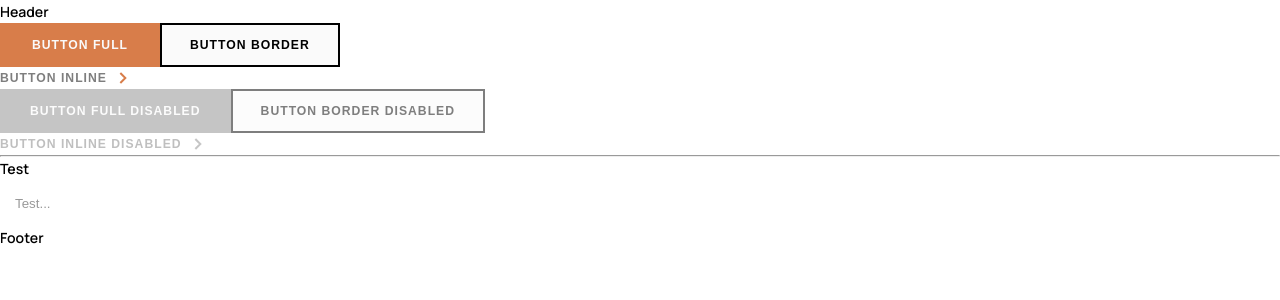
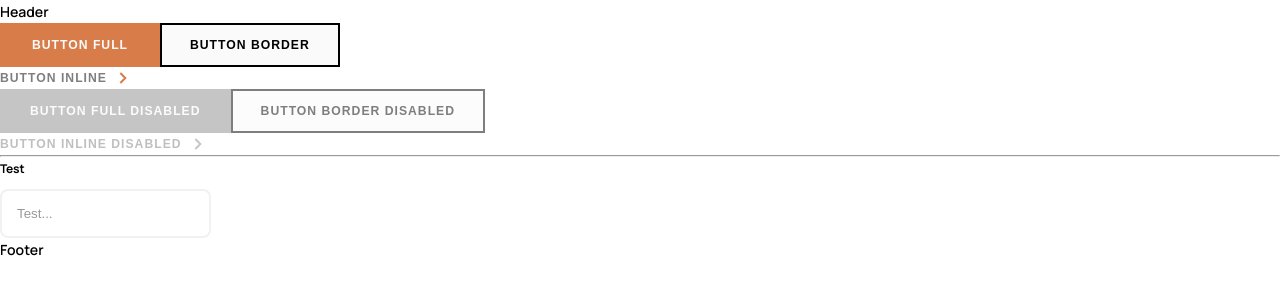
Before and after one commit to Arteque/audiophileshop, a React (Vite) app: page / in a window 1280 px wide. Shown: the top 300 px of the page. Built offline with nearby package versions, Linux system fonts and the light colour scheme.

Commit message:
Input Components Styling

```diff
--- a/src/Components/Form/inputs/InputText.module.scss
+++ b/src/Components/Form/inputs/InputText.module.scss
@@ -1,13 +1,19 @@
-.inputContainer{
-    label{
-        display:block;
+.inputContainer {
+  label {
+    display: block;
+    font-size: 12px;
+    letter-spacing: -0.21px;
+    font-weight: bold;
+    color: var(--clr-ntr-100);
+    margin-block-end: 8px;
+  }
+  input {
+    padding: 1rem;
+    border: 2px solid var(--clr-ntr-300);
+    border-radius: 8px;
+    &::placeholder {
+      color: var(--clr-ntr-100);
+      opacity: 0.4;
     }
-    input{
-        padding:1rem;
-        border:2px solid rgba(var(--clr-ntr-100));
-        &::placeholder{
-            color:var(--clr-ntr-100);
-            opacity: 0.4;
-        }
-    }
+  }
 }
```
